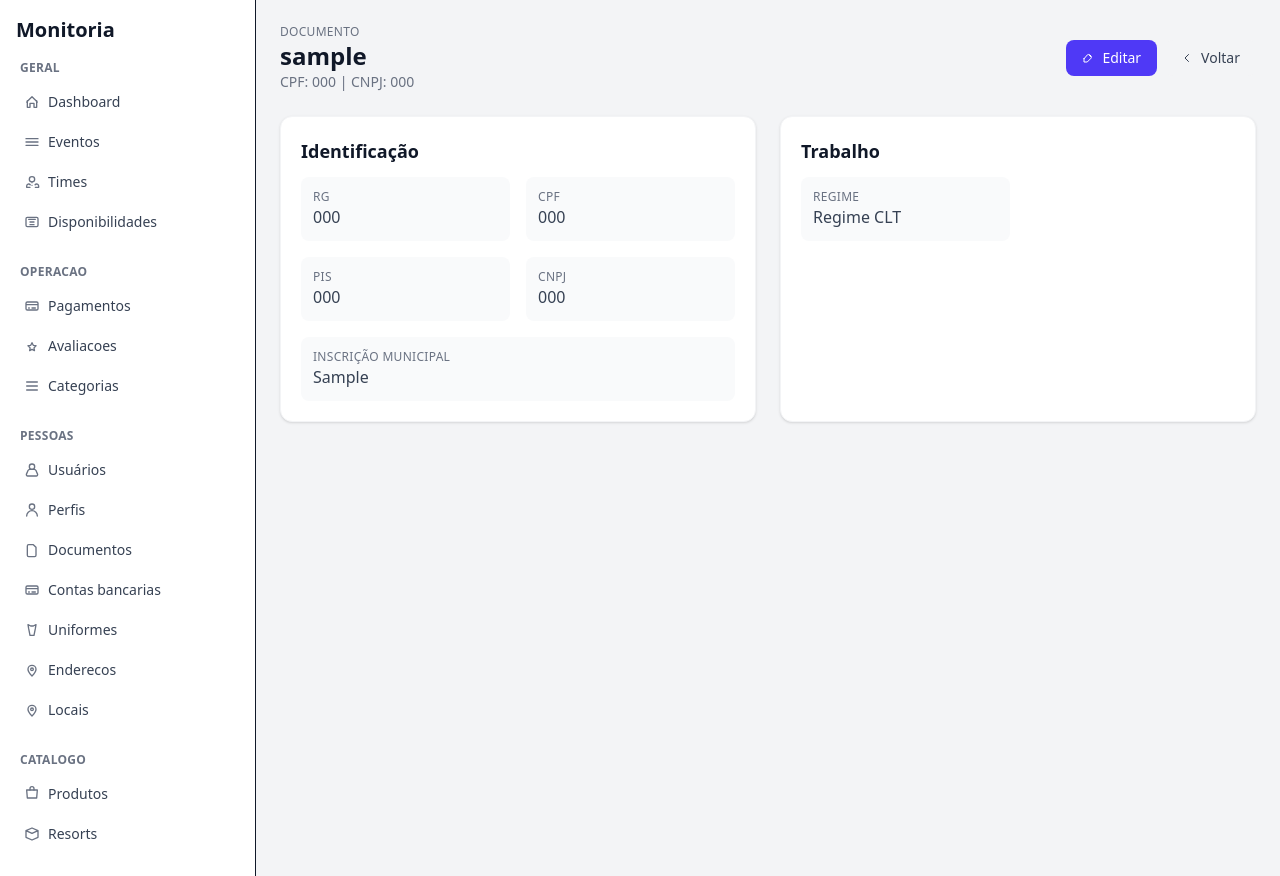
After one commit to denny-erikson/appmonitoria, a Django app: page /monitoria/documents/1/ in a window 1280 px wide. The commit adds this page. Run offline with Django 5.2, Linux system fonts and the light colour scheme; tables that the repository leaves empty hold one stand-in row (values such as "Sample post").

Commit message:
feat: implement document management views, forms, templates, and URLs for creating, listing, and detailing documents

```diff
--- /dev/null
+++ b/monitoria/templates/monitoria/document_detail.html
@@ -0,0 +1,61 @@
+{% extends "base.html" %}
+
+{% block title %}Documento{% endblock %}
+
+{% block content %}
+<div class="flex items-center justify-between mb-6">
+    <div>
+        <p class="text-xs uppercase tracking-wide text-gray-500">Documento</p>
+        <h1 class="text-2xl font-semibold text-gray-900">{{ document.user }}</h1>
+        <p class="text-sm text-gray-500">CPF: {{ document.cpf_number|default:"—" }} | CNPJ: {{ document.cnpj_number|default:"—" }}</p>
+    </div>
+    <div class="flex items-center gap-2">
+        <a href="{% url 'monitoria:document_edit' document.pk %}" class="inline-flex items-center gap-2 px-4 py-2 rounded-lg bg-indigo-600 text-white text-sm font-medium hover:bg-indigo-700">
+            <svg class="w-3 h-3" fill="none" stroke="currentColor" stroke-width="2" viewBox="0 0 24 24"><path stroke-linecap="round" stroke-linejoin="round" d="M15.232 5.232l3.536 3.536M4 13.5V20h6.5l7.732-7.732a1.5 1.5 0 000-2.122l-4.878-4.878a1.5 1.5 0 00-2.122 0L4 13.5z"/></svg>
+            Editar
+        </a>
+        <a href="{% url 'monitoria:document_list' %}" class="inline-flex items-center gap-2 px-4 py-2 rounded-lg bg-gray-100 text-gray-700 hover:bg-gray-200 text-sm font-medium">
+            <svg class="w-3 h-3" fill="none" stroke="currentColor" stroke-width="2" viewBox="0 0 24 24"><path stroke-linecap="round" stroke-linejoin="round" d="M15 19l-7-7 7-7"/></svg>
+            Voltar
+        </a>
+    </div>
+</div>
+
+<div class="grid grid-cols-1 lg:grid-cols-2 gap-6">
+    <div class="bg-white shadow-sm rounded-xl border border-gray-100 p-5">
+        <h2 class="text-lg font-semibold text-gray-900 mb-3">Identificação</h2>
+        <dl class="grid grid-cols-1 sm:grid-cols-2 gap-4 text-gray-700">
+            <div class="p-3 rounded-lg bg-gray-50">
+                <dt class="text-xs uppercase tracking-wide text-gray-500">RG</dt>
+                <dd class="text-base font-medium">{{ document.rg_number|default:"—" }}</dd>
+            </div>
+            <div class="p-3 rounded-lg bg-gray-50">
+                <dt class="text-xs uppercase tracking-wide text-gray-500">CPF</dt>
+                <dd class="text-base font-medium">{{ document.cpf_number|default:"—" }}</dd>
+            </div>
+            <div class="p-3 rounded-lg bg-gray-50">
+                <dt class="text-xs uppercase tracking-wide text-gray-500">PIS</dt>
+                <dd class="text-base font-medium">{{ document.pis_number|default:"—" }}</dd>
+            </div>
+            <div class="p-3 rounded-lg bg-gray-50">
+                <dt class="text-xs uppercase tracking-wide text-gray-500">CNPJ</dt>
+                <dd class="text-base font-medium">{{ document.cnpj_number|default:"—" }}</dd>
+            </div>
+            <div class="p-3 rounded-lg bg-gray-50 sm:col-span-2">
+                <dt class="text-xs uppercase tracking-wide text-gray-500">Inscrição municipal</dt>
+                <dd class="text-base font-medium">{{ document.municipal_registration|default:"—" }}</dd>
+            </div>
+        </dl>
+    </div>
+
+    <div class="bg-white shadow-sm rounded-xl border border-gray-100 p-5">
+        <h2 class="text-lg font-semibold text-gray-900 mb-3">Trabalho</h2>
+        <dl class="grid grid-cols-1 sm:grid-cols-2 gap-4 text-gray-700">
+            <div class="p-3 rounded-lg bg-gray-50">
+                <dt class="text-xs uppercase tracking-wide text-gray-500">Regime</dt>
+                <dd class="text-base font-medium">{{ document.get_work_regime_display }}</dd>
+            </div>
+        </dl>
+    </div>
+</div>
+{% endblock %}
--- a/monitoria/urls.py
+++ b/monitoria/urls.py
@@ -9,6 +9,10 @@ from .views import (
     CategoryListView,
     CategoryCreateView,
     CategoryUpdateView,
+    DocumentListView,
+    DocumentCreateView,
+    DocumentDetailView,
+    DocumentUpdateView,
     teste,
 )
 
@@ -29,4 +33,8 @@ urlpatterns = [
     path("categories/", CategoryListView.as_view(), name="category_list"),
     path("categories/new/", CategoryCreateView.as_view(), name="category_create"),
     path("categories/<int:pk>/edit/", CategoryUpdateView.as_view(), name="category_edit"),
+    path("documents/", DocumentListView.as_view(), name="document_list"),
+    path("documents/new/", DocumentCreateView.as_view(), name="document_create"),
+    path("documents/<int:pk>/", DocumentDetailView.as_view(), name="document_detail"),
+    path("documents/<int:pk>/edit/", DocumentUpdateView.as_view(), name="document_edit"),
 ]
--- a/monitoria/views.py
+++ b/monitoria/views.py
@@ -94,6 +94,45 @@ class PaymentStatusUpdateView(View):
         return redirect("monitoria:payment_detail", pk=pk)
 
 
+class DocumentListView(ListView):
+    template_name = "monitoria/document_list.html"
+    context_object_name = "documents"
+
+    def get_queryset(self):
+        return Document.objects.select_related("user").order_by("user__username")
+
+
+class DocumentDetailView(DetailView):
+    template_name = "monitoria/document_detail.html"
+    context_object_name = "document"
+    model = Document
+
+    def get_queryset(self):
+        return Document.objects.select_related("user")
+
+
+class DocumentCreateView(CreateView):
+    template_name = "monitoria/document_form.html"
+    form_class = None
+    success_url = reverse_lazy("monitoria:document_list")
+
+    def get_form_class(self):
+        from .forms import DocumentForm
+        return DocumentForm
+
+
+class DocumentUpdateView(UpdateView):
+    template_name = "monitoria/document_form.html"
+    form_class = None
+    model = Document
+    success_url = reverse_lazy("monitoria:document_list")
+    context_object_name = "document"
+
+    def get_form_class(self):
+        from .forms import DocumentForm
+        return DocumentForm
+
+
 class RatingListView(ListView):
     template_name = "monitoria/rating_list.html"
     context_object_name = "ratings"
--- a/theme/static/css/dist/styles.css
+++ b/theme/static/css/dist/styles.css
@@ -1028,6 +1028,11 @@
       grid-column: span 2 / span 2;
     }
   }
+  .lg\:grid-cols-2 {
+    @media (width >= 64rem) {
+      grid-template-columns: repeat(2, minmax(0, 1fr));
+    }
+  }
   .lg\:grid-cols-3 {
     @media (width >= 64rem) {
       grid-template-columns: repeat(3, minmax(0, 1fr));
--- a/theme/templates/components/sidebar.html
+++ b/theme/templates/components/sidebar.html
@@ -74,7 +74,7 @@
                     </a>
                 </li>
                 <li>
-                    <a href="/admin/monitoria/document/" class="flex items-center px-3 py-2 rounded-lg hover:bg-gray-100">
+                    <a href="{% url 'monitoria:document_list' %}" class="flex items-center px-3 py-2 rounded-lg hover:bg-gray-100">
                         <svg class="w-4 h-4 text-gray-500" fill="none" stroke="currentColor" stroke-width="2" viewBox="0 0 24 24"><path stroke-linecap="round" stroke-linejoin="round" d="M7 4h7l4 4v12a2 2 0 01-2 2H7a2 2 0 01-2-2V6a2 2 0 012-2z"/></svg>
                         <span class="ml-2">Documentos</span>
                     </a>
```
Also changed, not shown: monitoria/forms.py (+32 -1 lines), monitoria/templates/monitoria/document_form.html (added, +73 -0 lines), monitoria/templates/monitoria/document_list.html (added, +53 -0 lines).
